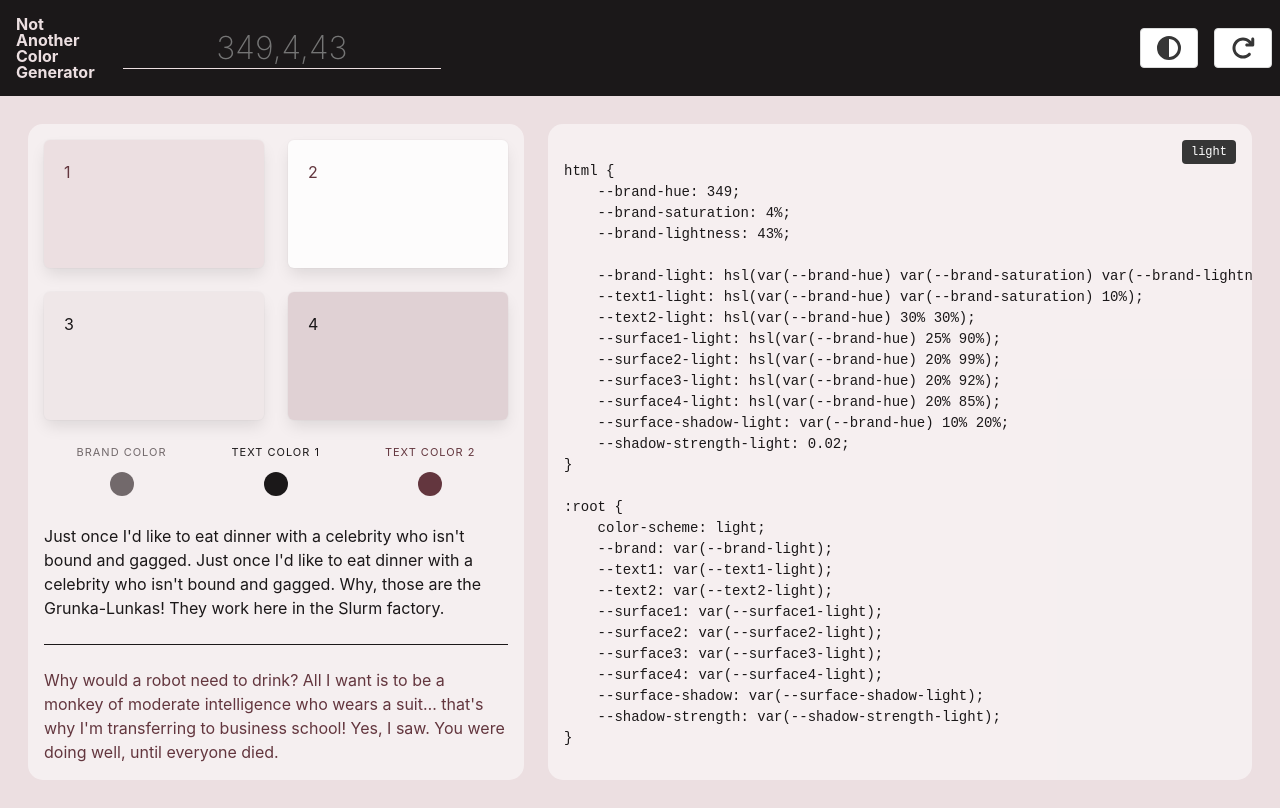
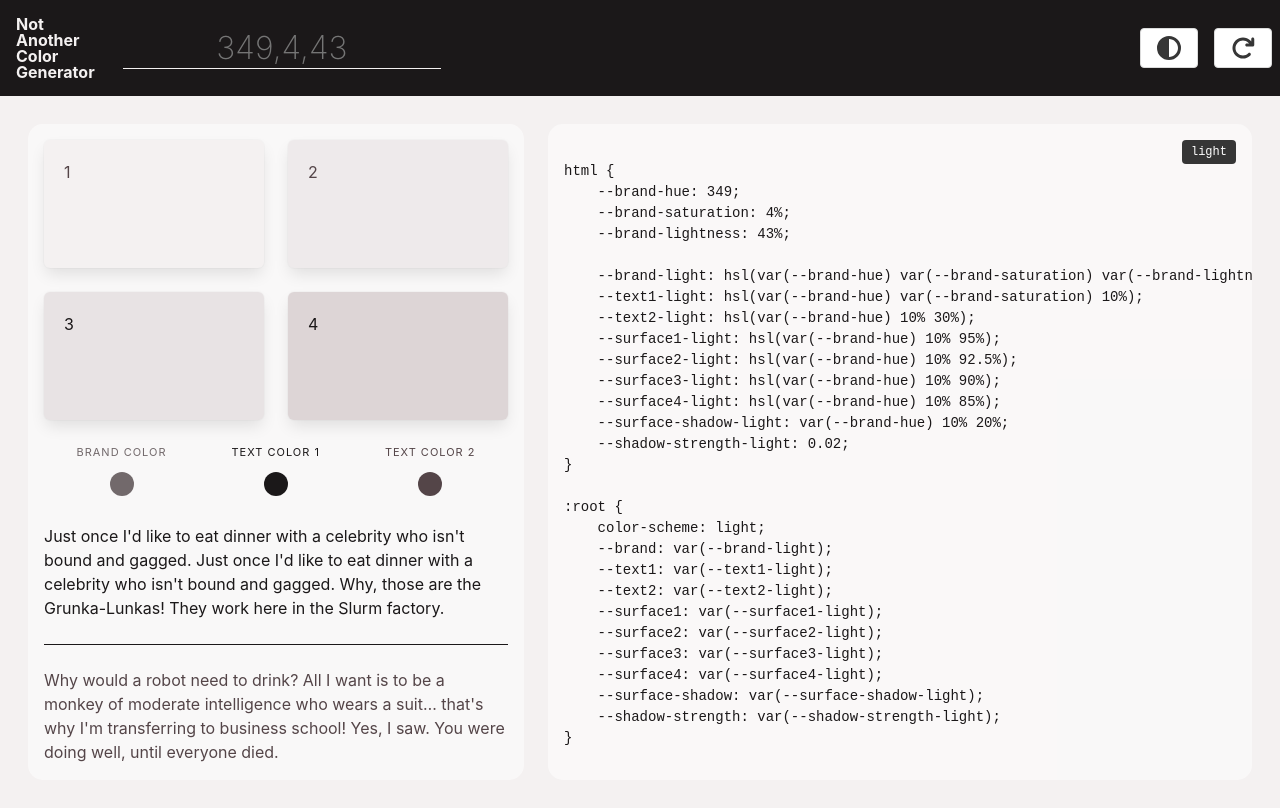
Before and after one commit to itsnelsonmartins/nacg, a React (Vite) app: page / in a window 1280 px wide. Built offline with nearby package versions, Linux system fonts and the light colour scheme.

Commit message:
updated CSS

```diff
--- a/src/components/code.component.jsx
+++ b/src/components/code.component.jsx
@@ -20,13 +20,13 @@ html {
                 <code>
                     {`
 
-    --brand-dark: hsl(var(--brand-hue) calc(var(--brand-saturation) / 2) calc(var(--brand-lightness) / 1.5));
+    --brand-dark: hsl(var(--brand-hue) var(--brand-saturation) var(--brand-lightness));
     --text1-dark: hsl(var(--brand-hue) 15% 85%);
-    --text2-dark: hsl(var(--brand-hue) 5% 65%);
-    --surface1-dark: hsl(var(--brand-hue) 10% 10%);
-    --surface2-dark: hsl(var(--brand-hue) 10% 15%);
-    --surface3-dark: hsl(var(--brand-hue) 5% 20%);
-    --surface4-dark: hsl(var(--brand-hue) 5% 25%);
+    --text2-dark: hsl(var(--brand-hue) 5% 60%);
+    --surface1-dark: hsl(var(--brand-hue) 5% 15%);
+    --surface2-dark: hsl(var(--brand-hue) 10% 20%);
+    --surface3-dark: hsl(var(--brand-hue) 5% 25%);
+    --surface4-dark: hsl(var(--brand-hue) 5% 35%);
     --surface-shadow-dark: var(--brand-hue) 50% 3%;
     --shadow-strength-dark: 0.8;
 }
@@ -51,11 +51,11 @@ html {
 
     --brand-light: hsl(var(--brand-hue) var(--brand-saturation) var(--brand-lightness));
     --text1-light: hsl(var(--brand-hue) var(--brand-saturation) 10%);
-    --text2-light: hsl(var(--brand-hue) 30% 30%);
-    --surface1-light: hsl(var(--brand-hue) 25% 90%);
-    --surface2-light: hsl(var(--brand-hue) 20% 99%);
-    --surface3-light: hsl(var(--brand-hue) 20% 92%);
-    --surface4-light: hsl(var(--brand-hue) 20% 85%);
+    --text2-light: hsl(var(--brand-hue) 10% 30%);
+    --surface1-light: hsl(var(--brand-hue) 10% 95%);
+    --surface2-light: hsl(var(--brand-hue) 10% 92.5%);
+    --surface3-light: hsl(var(--brand-hue) 10% 90%);
+    --surface4-light: hsl(var(--brand-hue) 10% 85%);
     --surface-shadow-light: var(--brand-hue) 10% 20%;
     --shadow-strength-light: 0.02;
 }
--- a/src/css/colourScheme.css
+++ b/src/css/colourScheme.css
@@ -1,35 +1,25 @@
 html {
     /* brand foundation */
 
-    /* Values are at 0000000000 to prevent error and commented out as they are generated */
-    /* --brand-hue: 0000000000;
-    --brand-saturation: 0000000000%;
-    --brand-lightness: 0000000000%; */
-
     /* light */
-    --brand-light: hsl(
-        var(--brand-hue) var(--brand-saturation) var(--brand-lightness)
-    );
+    --brand-light: hsl(var(--brand-hue) var(--brand-saturation) var(--brand-lightness));
     --text1-light: hsl(var(--brand-hue) var(--brand-saturation) 10%);
-    --text2-light: hsl(var(--brand-hue) 30% 30%);
-    --surface1-light: hsl(var(--brand-hue) 25% 90%);
-    --surface2-light: hsl(var(--brand-hue) 20% 99%);
-    --surface3-light: hsl(var(--brand-hue) 20% 92%);
-    --surface4-light: hsl(var(--brand-hue) 20% 85%);
+    --text2-light: hsl(var(--brand-hue) 10% 30%);
+    --surface1-light: hsl(var(--brand-hue) 10% 95%);
+    --surface2-light: hsl(var(--brand-hue) 10% 92.5%);
+    --surface3-light: hsl(var(--brand-hue) 10% 90%);
+    --surface4-light: hsl(var(--brand-hue) 10% 85%);
     --surface-shadow-light: var(--brand-hue) 10% 20%;
     --shadow-strength-light: 0.02;
 
     /* dark */
-    --brand-dark: hsl(
-        var(--brand-hue) calc(var(--brand-saturation) / 2)
-            calc(var(--brand-lightness) / 1.5)
-    );
+    --brand-dark: hsl(var(--brand-hue) var(--brand-saturation) var(--brand-lightness));
     --text1-dark: hsl(var(--brand-hue) 15% 85%);
-    --text2-dark: hsl(var(--brand-hue) 5% 65%);
-    --surface1-dark: hsl(var(--brand-hue) 10% 10%);
-    --surface2-dark: hsl(var(--brand-hue) 10% 15%);
-    --surface3-dark: hsl(var(--brand-hue) 5% 20%);
-    --surface4-dark: hsl(var(--brand-hue) 5% 25%);
+    --text2-dark: hsl(var(--brand-hue) 5% 60%);
+    --surface1-dark: hsl(var(--brand-hue) 5% 15%);
+    --surface2-dark: hsl(var(--brand-hue) 10% 20%);
+    --surface3-dark: hsl(var(--brand-hue) 5% 25%);
+    --surface4-dark: hsl(var(--brand-hue) 5% 35%);
     --surface-shadow-dark: var(--brand-hue) 50% 3%;
     --shadow-strength-dark: 0.8;
 }
```
Also changed, not shown: 1 other file (tests, documents, lock files or other folders).
